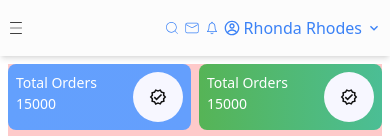
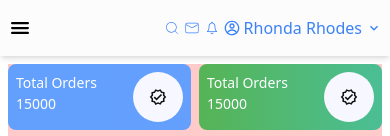
Before and after one commit to emess2g/DASHBOARD, a React (Vite) app: page / in a window 390 px wide. Shown: the top 136 px of the page. Built offline with nearby package versions, Linux system fonts and the light colour scheme.

Commit message:
added hide sidebar onclick of link function

```diff
--- a/src/Components/Navbar.jsx
+++ b/src/Components/Navbar.jsx
@@ -3,7 +3,9 @@ import { CiMail } from "react-icons/ci";
 import { IoIosNotificationsOutline } from "react-icons/io";
 import { CgProfile } from "react-icons/cg";
 import { MdOutlineKeyboardArrowDown } from "react-icons/md";
-import { CiMenuBurger } from "react-icons/ci";
+
+import { IoMenu } from "react-icons/io5";
+
 
 
 const Navbar = ({page, OpenSidebar}) => {
@@ -14,7 +16,7 @@ const Navbar = ({page, OpenSidebar}) => {
     <header className=" z-10 top-0 w-full flex  items-center justify-between bg-[#fcfcfc] shadow-md p-2 lg: py-4">
      <div className="flex items-center font-semibold gap-2 justify-between ">
      <h2 className="  text-[14px] font-bold text-nowrap hidden lg:block text-[18px]"> 🧑🏿‍🍳 Mr <span className="text-[#f18056]">Cakes</span></h2>
-      <CiMenuBurger className="cursor-pointer lg:hidden" onClick={OpenSidebar}/>
+      <IoMenu className="cursor-pointer  semibold text-[24px] lg:hidden" onClick={OpenSidebar}/>
      <h1 className="text-[14px] opensans hidden lg:block text-[18px]  ">{page}</h1>
      </div>
      <label className="flex  gap-1 items-center justify-center hidden  border-[#8e8da1] border-2 rounded-xl px-2 lg:block w-[30%]" >
--- a/src/Components/Sidebar.jsx
+++ b/src/Components/Sidebar.jsx
@@ -10,7 +10,7 @@ import { HiUserGroup } from "react-icons/hi2";
 
 import { NavLink } from "react-router-dom";
 
-const Sidebar = ({openSidebarToggle}) => {
+const Sidebar = ({openSidebarToggle,  OpenSidebar }) => {
   const data = [
     {
       id: 1,
@@ -63,12 +63,18 @@ const Sidebar = ({openSidebarToggle}) => {
     },
   ];
 
+
+  const handleHidden = () => {
+    // hides sidebar when link is clicked
+    OpenSidebar()
+  }
+
   return (
     <aside id='sidebar' >
       <div className={openSidebarToggle ? "hidden  lg:block fixed  z-10 mt-10 bg-[#fcfcfc] h-[100%]" : ' fixed  z-10  bg-[#fcfcfc] h-[100%] lg: block' }>
 
         {data.map((val) => (
-          <NavLink to={val.link}>
+          <NavLink to={val.link} onClick={() => handleHidden()}>
             <ul className="flex flex-col text-[14px] font-semibold text-nowrap" key={val.id}>
               <div className="flex items-center justify-between  py-4  px-2">
                  <div className="flex items-center gap-1">
```
